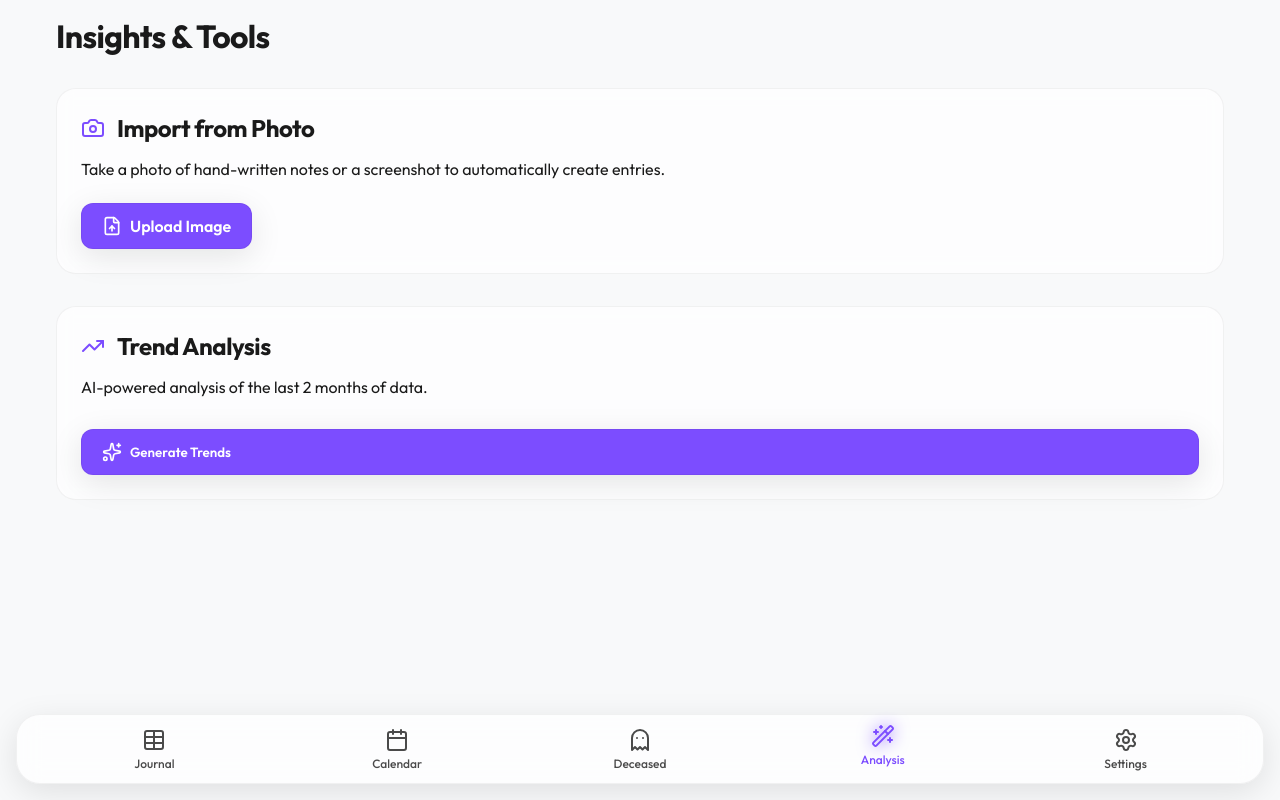
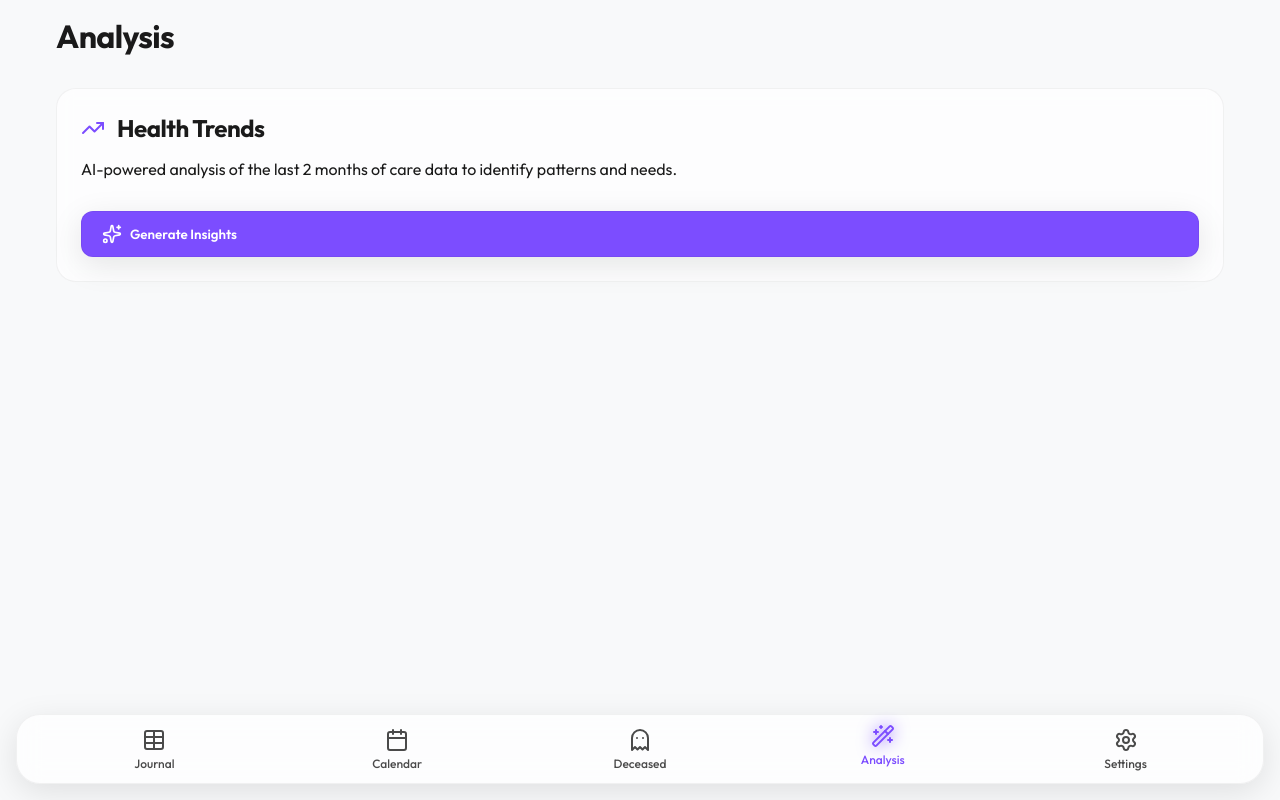
Before and after one commit to MathNerdzRule/Amy-Spider-Journal, a React (Vite) app: page /analysis in a window 1280 px wide. Built offline with nearby package versions, Linux system fonts and the light colour scheme.

Commit message:
Move Photo Import/OCR functionality to Settings page

```diff
--- a/src/pages/Analysis.jsx
+++ b/src/pages/Analysis.jsx
@@ -1,34 +1,12 @@
 import React, { useState } from 'react';
 import { useSpider } from '../context/SpiderContext';
-import { createWorker } from 'tesseract.js';
-import { Camera, FileUp, Sparkles, Loader2, TrendingUp } from 'lucide-react';
-import { format, subMonths } from 'date-fns';
+import { Wand2, Loader2, Sparkles, TrendingUp } from 'lucide-react';
+import { subMonths } from 'date-fns';
 
 const Analysis = () => {
-  const { entries, activeSpiders, batchUpdateEntries } = useSpider();
-  const [isProcessing, setIsProcessing] = useState(false);
-  const [ocrText, setOcrText] = useState('');
+  const { entries, activeSpiders } = useSpider();
   const [analysisResult, setAnalysisResult] = useState('');
   const [isAnalyzing, setIsAnalyzing] = useState(false);
-
-  // OCR Logic
-  const handleImageUpload = async (e) => {
-    const file = e.target.files[0];
-    if (!file) return;
-
-    setIsProcessing(true);
-    try {
-      const worker = await createWorker('eng');
-      const { data: { text } } = await worker.recognize(file);
-      setOcrText(text);
-      await worker.terminate();
-    } catch (err) {
-      console.error(err);
-      alert('Error processing image');
-    } finally {
-      setIsProcessing(false);
-    }
-  };
 
   // AI Analysis Logic
   const runAnalysis = async () => {
@@ -71,109 +49,18 @@ const Analysis = () => {
     }
   };
 
-  // AI Entry Creation Logic
-  const createEntriesFromText = async () => {
-    if (!ocrText) return;
-    setIsAnalyzing(true);
-    try {
-      const apiKey = import.meta.env.VITE_GEMINI_API_KEY;
-      if (!apiKey) {
-        alert("API Key not found. Please set VITE_GEMINI_API_KEY.");
-        setIsAnalyzing(false);
-        return;
-      }
-
-      const prompt = `
-        Based on the following notes, extract spider care data.
-        Spiders currently in the journal: ${activeSpiders.map(s => `${s.id}: ${s.name}`).join(', ')}
-        Notes: "${ocrText}"
-
-        Return ONLY a JSON object in this format:
-        {
-          "date": "YYYY-MM-DD",
-          "entries": {
-            "spiderId": { "feeding": boolean, "watering": boolean, "molting": boolean, "notes": "string" }
-          }
-        }
-        If multiple dates are found, return only the most recent one.
-      `;
-
-      const response = await fetch(`https://generativelanguage.googleapis.com/v1beta/models/gemini-1.5-flash:generateContent?key=${apiKey}`, {
-        method: 'POST',
-        headers: { 'Content-Type': 'application/json' },
-        body: JSON.stringify({
-          contents: [{ parts: [{ text: prompt }] }],
-          generationConfig: { response_mime_type: "application/json" }
-        })
-      });
-
-      const data = await response.json();
-      const resultText = data.candidates?.[0]?.content?.parts?.[0]?.text;
-      const parsed = JSON.parse(resultText);
-
-      if (parsed.date && parsed.entries) {
-        batchUpdateEntries(parsed.date, parsed.entries);
-        alert("Entries created successfully for " + parsed.date);
-      }
-    } catch (err) {
-      console.error(err);
-      alert("Failed to parse entries. AI might have had trouble with the format.");
-    } finally {
-      setIsAnalyzing(false);
-    }
-  };
-
   return (
     <div className="analysis-page">
       <header className="page-header">
-        <h1>Insights & Tools</h1>
+        <h1>Analysis</h1>
       </header>
 
       <section className="analysis-section glass-card">
         <div className="section-header">
-          <Camera size={24} className="accent-icon" />
-          <h2>Import from Photo</h2>
+          <TrendingUp size={24} className="accent-icon" />
+          <h2>Health Trends</h2>
         </div>
-        <p>Take a photo of hand-written notes or a screenshot to automatically create entries.</p>
-
-        <div className="upload-controls">
-          <label className="btn-primary glass upload-btn">
-            <FileUp size={20} />
-            <span>Upload Image</span>
-            <input type="file" accept="image/*" onChange={handleImageUpload} hidden />
-          </label>
-        </div>
-
-        {isProcessing && (
-          <div className="processing-state">
-            <Loader2 className="spin" />
-            <span>Parsing text from image...</span>
-          </div>
-        )}
-
-        {ocrText && (
-          <div className="ocr-result glass">
-            <h3>Detected Text:</h3>
-            <pre>{ocrText}</pre>
-            <div className="data-actions" style={{ marginTop: '1rem' }}>
-              <button className="btn-primary" onClick={createEntriesFromText} disabled={isAnalyzing}>
-                {isAnalyzing ? <Loader2 className="spin" /> : <Sparkles size={16} />}
-                <span>Create Journal Entries</span>
-              </button>
-              <button className="btn-secondary" onClick={() => setOcrText('')}>
-                Clear
-              </button>
-            </div>
-          </div>
-        )}
-      </section>
-
-      <section className="analysis-section glass-card" style={{ marginTop: '2rem' }}>
-        <div className="section-header">
-          <TrendingUp size={24} className="accent-icon" />
-          <h2>Trend Analysis</h2>
-        </div>
-        <p>AI-powered analysis of the last 2 months of data.</p>
+        <p>AI-powered analysis of the last 2 months of care data to identify patterns and needs.</p>
 
         <button
           onClick={runAnalysis}
@@ -182,12 +69,15 @@ const Analysis = () => {
           style={{ marginTop: '1rem' }}
         >
           {isAnalyzing ? <Loader2 className="spin" /> : <Sparkles size={20} />}
-          <span>{isAnalyzing ? 'Analyzing...' : 'Generate Trends'}</span>
+          <span>{isAnalyzing ? 'Analyzing...' : 'Generate Insights'}</span>
         </button>
 
         {analysisResult && (
-          <div className="analysis-result glass">
-            <h3>AI Insights:</h3>
+          <div className="analysis-result glass" style={{ marginTop: '1.5rem' }}>
+            <div className="section-header" style={{ marginBottom: '1rem' }}>
+              <Wand2 size={20} className="accent-icon" />
+              <h3 style={{ margin: 0 }}>AI Health Summary</h3>
+            </div>
             <div className="markdown-content">
               {analysisResult.split('\n').map((line, i) => <p key={i}>{line}</p>)}
             </div>
--- a/src/pages/Settings.jsx
+++ b/src/pages/Settings.jsx
@@ -1,6 +1,18 @@
 import React, { useState } from 'react';
 import { useSpider } from '../context/SpiderContext';
-import { Download, Upload, Plus, Sun, Moon, Monitor, Trash2 } from 'lucide-react';
+import { createWorker } from 'tesseract.js';
+import {
+  Download,
+  Upload,
+  Plus,
+  Sun,
+  Moon,
+  Monitor,
+  Camera,
+  FileUp,
+  Loader2,
+  Sparkles
+} from 'lucide-react';
 
 const Settings = () => {
   const {
@@ -8,12 +20,18 @@ const Settings = () => {
     addSpider,
     exportData,
     importData,
+    batchUpdateEntries,
     theme,
     setTheme
   } = useSpider();
 
   const [newSpiderName, setNewSpiderName] = useState('');
   const [showAddModal, setShowAddModal] = useState(false);
+
+  // OCR States
+  const [isProcessing, setIsProcessing] = useState(false);
+  const [ocrText, setOcrText] = useState('');
+  const [isAnalyzing, setIsAnalyzing] = useState(false);
 
   const handleAddSpider = (e) => {
     e.preventDefault();
@@ -33,6 +51,78 @@ const Settings = () => {
       importData(event.target.result);
     };
     reader.readAsText(file);
+  };
+
+  // OCR Logic
+  const handleImageUpload = async (e) => {
+    const file = e.target.files[0];
+    if (!file) return;
+
+    setIsProcessing(true);
+    try {
+      const worker = await createWorker('eng');
+      const { data: { text } } = await worker.recognize(file);
+      setOcrText(text);
+      await worker.terminate();
+    } catch (err) {
+      console.error(err);
+      alert('Error processing image');
+    } finally {
+      setIsProcessing(false);
+    }
+  };
+
+  // AI Entry Creation Logic
+  const createEntriesFromText = async () => {
+    if (!ocrText) return;
+    setIsAnalyzing(true);
+    try {
+      const apiKey = import.meta.env.VITE_GEMINI_API_KEY;
+      if (!apiKey) {
+        alert("API Key not found. Please set VITE_GEMINI_API_KEY.");
+        setIsAnalyzing(false);
+        return;
+      }
+
+      const prompt = `
+        Based on the following notes, extract spider care data.
+        Spiders currently in the journal: ${activeSpiders.map(s => `${s.id}: ${s.name}`).join(', ')}
+        Notes: "${ocrText}"
+
+        Return ONLY a JSON object in this format:
+        {
+          "date": "YYYY-MM-DD",
+          "entries": {
+            "spiderId": { "feeding": boolean, "watering": boolean, "molting": boolean, "notes": "string" }
+          }
+        }
+        If multiple dates are found, return only the most recent one.
+      `;
+
+      const response = await fetch(`https://generativelanguage.googleapis.com/v1beta/models/gemini-1.5-flash:generateContent?key=${apiKey}`, {
+        method: 'POST',
+        headers: { 'Content-Type': 'application/json' },
+        body: JSON.stringify({
+          contents: [{ parts: [{ text: prompt }] }],
+          generationConfig: { response_mime_type: "application/json" }
+        })
+      });
+
+      const data = await response.json();
+      const resultText = data.candidates?.[0]?.content?.parts?.[0]?.text;
+      const parsed = JSON.parse(resultText);
+
+      if (parsed.date && parsed.entries) {
+        batchUpdateEntries(parsed.date, parsed.entries);
+        alert("Entries created successfully for " + parsed.date);
+        setOcrText('');
+      }
+    } catch (err) {
+      console.error(err);
+      alert("Failed to parse entries. AI might have had trouble with the format.");
+    } finally {
+      setIsAnalyzing(false);
+    }
   };
 
   return (
@@ -99,22 +189,54 @@ const Settings = () => {
       <section className="settings-section glass-card" style={{ marginTop: '2rem' }}>
         <div className="section-header">
           <Download size={24} className="accent-icon" />
-          <h2>Data</h2>
+          <h2>Data Management</h2>
         </div>
-        <p>Backup or restore your care logs.</p>
+        <p>Import/Export backup files or scan physical notes.</p>
 
         <div className="data-actions">
           <button onClick={exportData} className="btn-secondary glass-btn">
             <Download size={18} />
-            <span>Export</span>
+            <span>Export JSON</span>
           </button>
 
           <label className="btn-secondary glass-btn">
             <Upload size={18} />
-            <span>Import</span>
+            <span>Import JSON</span>
             <input type="file" accept=".json" onChange={handleImport} hidden />
           </label>
+
+          <label className="btn-primary glass-btn" style={{ background: 'var(--accent-primary)', color: 'white' }}>
+            <Camera size={18} />
+            <span>Scan Notes</span>
+            <input type="file" accept="image/*" onChange={handleImageUpload} hidden />
+          </label>
         </div>
+
+        {isProcessing && (
+          <div className="processing-state" style={{ marginTop: '1rem' }}>
+            <Loader2 className="spin" />
+            <span>Parsing text from image...</span>
+          </div>
+        )}
+
+        {ocrText && (
+          <div className="ocr-result glass" style={{ marginTop: '1rem' }}>
+            <div className="section-header" style={{ marginBottom: '0.5rem' }}>
+              <Sparkles size={18} className="accent-icon" />
+              <h3 style={{ margin: 0 }}>Scanned Text</h3>
+            </div>
+            <pre style={{ maxHeight: '150px' }}>{ocrText}</pre>
+            <div className="data-actions" style={{ marginTop: '1rem' }}>
+              <button className="btn-primary" onClick={createEntriesFromText} disabled={isAnalyzing}>
+                {isAnalyzing ? <Loader2 className="spin" /> : <Sparkles size={16} />}
+                <span>Process with AI</span>
+              </button>
+              <button className="btn-secondary" onClick={() => setOcrText('')}>
+                Discard
+              </button>
+            </div>
+          </div>
+        )}
       </section>
 
       {showAddModal && (
```
